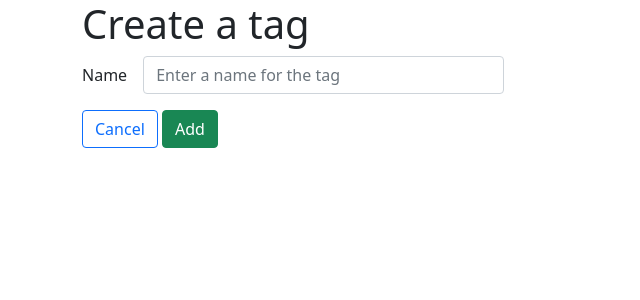
After one commit to LLGwinn/sql-alchemy-blogly, a Flask app: page /tags/new in a window 1280 px wide. The commit adds this page. Shown: the top 300 px of the page, without its empty margins (0-640 px from the left). Run offline with Flask 2, Linux system fonts and the light colour scheme.

Commit message:
exercise part 3

```diff
--- a/app.py
+++ b/app.py
@@ -1,6 +1,6 @@
 from flask import Flask, request, render_template, redirect, flash, session
 from flask_debugtoolbar import DebugToolbarExtension
-from models import db, connect_db, User, Post
+from models import db, connect_db, User, Post, Tag, PostTag
 
 app = Flask(__name__)
 app.config['SQLALCHEMY_DATABASE_URI'] = 'postgresql:///blogly'
@@ -91,8 +91,9 @@ def delete_user(user_id):
 def show_post_form(user_id):
     """ Display form to create a new post """
     user = User.query.get(user_id)
+    tag_options = Tag.query.all()
 
-    return render_template('new_post_form.html', user=user)
+    return render_template('new_post_form.html', user=user, tag_options=tag_options)
 
 @app.route('/users/<int:user_id>/posts/new', methods=['POST'])
 def add_post(user_id):
@@ -101,11 +102,19 @@ def add_post(user_id):
 
     title = request.form['title']
     content = request.form['content']
+    tag_names = request.form.getlist('name')
 
     new_post = Post(title=title, content=content, user_id=user.id)
 
     db.session.add(new_post)
     db.session.commit()
+
+    for tag_name in tag_names:
+        t = Tag.query.filter(Tag.name == tag_name).all()
+        new_post_tag = PostTag(post_id=new_post.id, tag_id=t[0].id)
+
+        db.session.add(new_post_tag)
+        db.session.commit()
 
     return redirect(f'/users/{user.id}')
 
@@ -114,15 +123,18 @@ def show_post_details(post_id):
     """ Show details of post with given id """
     post = Post.query.get(post_id)
     nice_date = post.format_date
+    tags = post.tags
 
-    return render_template('/post_detail.html', post=post, post_date=nice_date)
+    return render_template('/post_detail.html', post=post, post_date=nice_date, tags=tags)
 
 @app.route('/posts/<int:post_id>/edit')
 def show_edit_post(post_id):
     """ Display form to edit post with given id """
     post = Post.query.get(post_id)
+    tags = Tag.query.all()
+    post_tags = post.tags
 
-    return render_template('/edit_post.html', post=post)
+    return render_template('/edit_post.html', post=post, tags=tags, post_tags=post_tags)
 
 @app.route('/posts/<int:post_id>/edit', methods=['POST'])
 def edit_post(post_id):
@@ -131,6 +143,13 @@ def edit_post(post_id):
 
     post.title = request.form['title']
     post.content = request.form['content']
+    checked_tags = request.form.getlist('name')
+    post.tags = []
+
+
+    for tag in checked_tags:
+        t = Tag.query.filter(Tag.name == tag).all()
+        post.tags.append(t[0])
 
     db.session.add(post)
     db.session.commit()
@@ -146,3 +165,63 @@ def delete_post(post_id):
     db.session.commit()
 
     return redirect(f'/users/{post.user_id}')
+
+@app.route('/tags')
+def list_tags():
+    """ Lists all tags, with links to the tag detail page """
+    tags = Tag.query.all()
+
+    return render_template('tag_list.html', tags=tags)
+
+@app.route('/tags/<int:tag_id>')
+def show_tag_details(tag_id):
+    """ Show detail about a tag """
+    tag = Tag.query.get(tag_id)
+    posts = tag.posts
+
+    return render_template('tag_details.html', tag=tag, posts=posts)
+
+@app.route('/tags/new')
+def show_tag_form():
+    """ Show form to add a new tag """
+
+    return render_template('add_tag.html')
+
+@app.route('/tags/new', methods=['POST'])
+def create_new_tag():
+    """ Retrieve tag form data, add tag to db """
+    name = request.form['name']
+
+    new_tag = Tag(name=name)
+    db.session.add(new_tag)
+    db.session.commit()
+
+    return redirect('/tags')
+
+@app.route('/tags/<int:tag_id>/edit')
+def show_tag_edit_form(tag_id):
+    """ Show form to edit a tag """
+    tag = Tag.query.get(tag_id)
+
+    return render_template('edit_tag.html', tag=tag)
+
+@app.route('/tags/<int:tag_id>/edit', methods=['POST'])
+def edit_tag(tag_id):
+    """ Edit details for given tag """
+    tag = Tag.query.get(tag_id)
+
+    tag.name = request.form['name']
+    db.session.add(tag)
+    db.session.commit()
+
+    return redirect('/tags')
+
+@app.route('/tags/<int:tag_id>/delete', methods=['POST'])
+def delete_tag(tag_id):
+    """ Delete a tag """
+    tag = Tag.query.get(tag_id)
+
+    db.session.delete(tag)
+    db.session.commit()
+
+    return redirect('/tags')
--- /dev/null
+++ b/templates/add_tag.html
@@ -0,0 +1,25 @@
+{% extends 'base.html' %}
+
+{% block title %}New Tag{% endblock %}
+
+{% block h1 %}<h1>Create a tag</h1>{% endblock %}
+
+{% block content %}
+
+<form method='POST'>
+    <div class="row g-3 align-items-center">
+        <div class="col-auto">
+          <label for="name" class="col-form-label">Name</label>
+        </div>
+        <div class="col-4">
+          <input type="text" id="name" name="name" class="form-control"  placeholder="Enter a name for the tag">
+        </div>
+      </div>
+
+    <div class='col-6 mt-3' >
+        <a class="btn btn-outline-primary" href="/tags" mt-3>Cancel</a>
+        <button class="btn btn-success" type="submit">Add</button>
+    </div>
+</form>
+
+{% endblock %}
--- a/templates/user_detail.html
+++ b/templates/user_detail.html
@@ -36,7 +36,7 @@
                 <!-- List of user's posts -->
                 <ul>
                     {% for post in posts %}
-                    <li><a href='/posts/{{post.id}}'>{{post.title}}</li>
+                    <li><a class='text-decoration-none' href='/posts/{{post.id}}'>{{post.title}}</li>
                     {% endfor %}
                 </ul>
             </div>
--- a/templates/user_list.html
+++ b/templates/user_list.html
@@ -8,10 +8,11 @@
 
 <ul>
     {% for user in users %}
-    <li><a href='/users/{{user.id}}'>{{user.full_name}}</li>
+    <li><a class='text-decoration-none' href='/users/{{user.id}}'>{{user.full_name}}</li>
     {% endfor %}
 </ul>
 
 <a class="btn btn-secondary btn-sm" href="/users/new" role="button">Add user</a>
+<a class="btn btn-outline-info btn-sm" href="/" role="button">Home</a>
 
 {% endblock %}
```
Also changed, not shown: models.py (+32 -1 lines), seed.py (+11 -1 lines), templates/edit_post.html (+12 -0 lines), templates/edit_tag.html (added, +25 -0 lines), templates/home.html (+8 -1 lines), templates/new_post_form.html (+11 -3 lines), templates/post_detail.html (+7 -2 lines), templates/tag_details.html (added, +32 -0 lines), templates/tag_list.html (added, +17 -0 lines).
